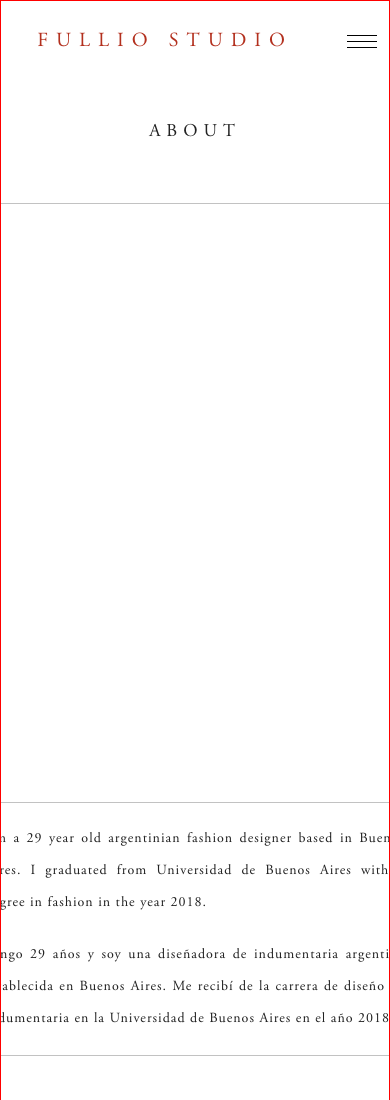
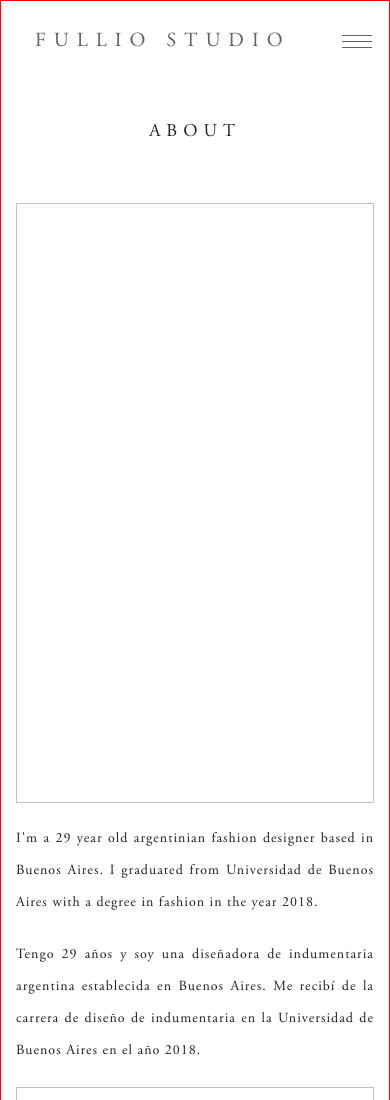
Before and after one commit to LucaCuello/FullioStudioPortfolio, a React (Vite) app: page /aboutme in a window 390 px wide. Shown: the top 1100 px of the page. Built offline with nearby package versions, Linux system fonts and the light colour scheme.

Commit message:
Made home section responsive

```diff
--- a/src/components/Header/Header.css
+++ b/src/components/Header/Header.css
@@ -57,13 +57,13 @@
   gap: 5px;
   width: 40px;
   height: 40px;
-  margin-right: 10px;
+  margin-right: 15px;
 }
 
 .hamburguer-menu div {
   width: 30px;
   height: 1px;
-  background-color: black;
+  background-color: #616161;
   transition: all 300ms ease;
 }
 
--- a/src/global/main.css
+++ b/src/global/main.css
@@ -40,7 +40,7 @@ body {
   min-width: 280px;
   width: 1000px;
   max-width: 1000px;
-  overflow: hidden;
+  /* overflow: hidden; */
   border: 1px solid red;
 }
 
--- a/src/global/responsive.css
+++ b/src/global/responsive.css
@@ -21,6 +21,10 @@
     display: flex;
     justify-content: center;
     width: 100%;
+  }
+
+  .website-logo {
+    color: #616161;
   }
 
   .homeimage-container {
@@ -51,4 +55,27 @@
   .website-nav-active ul {
     flex-direction: column;
   }
+
+  /* About responsive */
+  .container {
+    width: 100%;
+    padding: 0 15px;
+  }
+
+  .about-me-text-container {
+    width: 100%;
+  }
+
+  .about-me-text-container p {
+    width: 100%;
+  }
+
+  .text {
+    width: unset;
+    word-wrap: break-word;
+  }
+
+  .about-me-picture {
+    width: 100%;
+  }
 }
--- a/src/routes/Home/Home.css
+++ b/src/routes/Home/Home.css
@@ -2,7 +2,7 @@
   background-image: url("/src/assets/HomeImage.png");
   background-position: top;
   background-size: cover;
-  width: 100%;
+  width: calc(100vw - 17px);
   height: 1000px;
   margin-top: 60px;
 }
```
